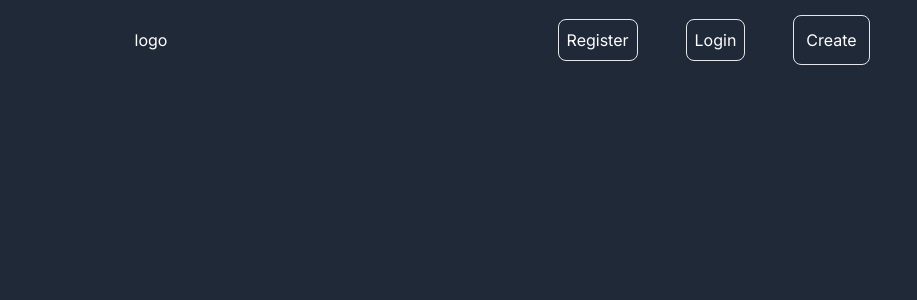
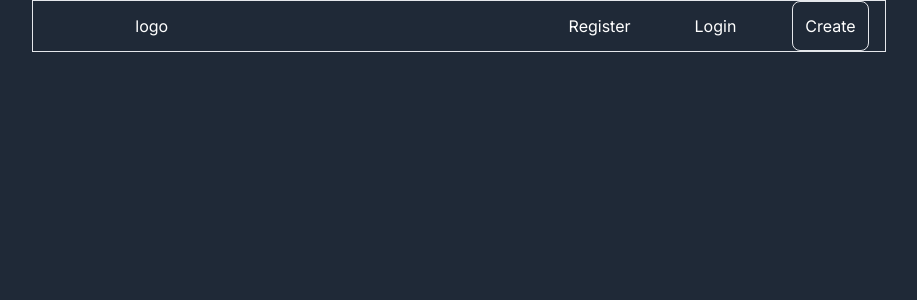
Before and after one commit to mslew/budget-buddy, a Next.js app: page / in a window 1280 px wide. Shown: the top 300 px of the page, without its empty margins (181-1098 px from the left). Built offline with nearby package versions, Linux system fonts and the light colour scheme.

Commit message:
nav stuff

```diff
--- a/app/_components/nav.tsx
+++ b/app/_components/nav.tsx
@@ -2,8 +2,8 @@ import NavLink from "./navlink"
 
 export default function Nav(){
     return (
-        <nav className="w-full h-[10%] flex flex-row justify-center items-center text-white">
-            <div className="w-2/3 h-[90%] flex flex-row justify-between items-center pl-4 pr-4">
+        <nav className="relative flex flex-row justify-center items-center text-white">
+            <div className="w-2/3 h-[90%] flex flex-row justify-between items-center pl-4 pr-4 border">
                 <div className="h-3/4 w-1/4 flex flex-row justify-center items-center p-3">logo</div>
                 <div className="h-3/4 w-1/2 flex flex-row-reverse gap-12 items-center">
                     <button className="border rounded-lg p-3">Create</button>
--- a/app/_components/navlink.tsx
+++ b/app/_components/navlink.tsx
@@ -5,6 +5,6 @@ interface Props {
 
 export default function NavLink({href, text}: Props){
     return(
-        <a className="border p-2 rounded-lg" href={href}>{text}</a>
+        <a className="p-2 rounded-lg hover:bg-gray-500 hover:text-orange-200" href={href}>{text}</a>
     )
 }
```
